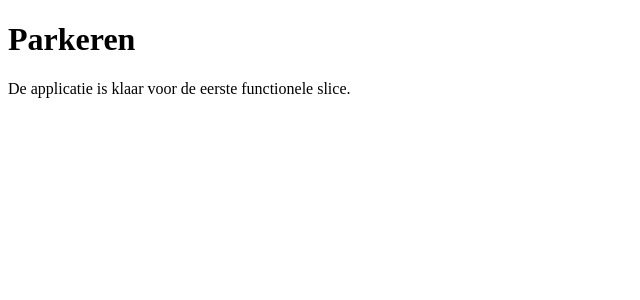
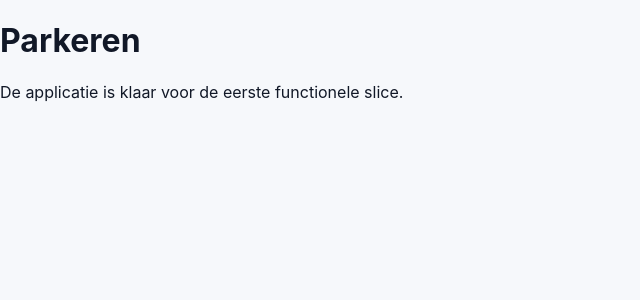
Before and after one commit to VanHinthem/Parkeren, a React (Vite) app in the folder src/Parkeren.Web/: page / in a window 1280 px wide. Shown: the top 300 px of the page, without its empty margins (0-640 px from the left). Built offline with nearby package versions, Linux system fonts and the light colour scheme.

Commit message:
feat: initialize design theme

```diff
--- a/src/Parkeren.Web/src/main.tsx
+++ b/src/Parkeren.Web/src/main.tsx
@@ -2,11 +2,16 @@ import React from "react";
 import ReactDOM from "react-dom/client";
 import { BrowserRouter } from "react-router-dom";
 import App from "./App";
+import { applyTheme, getThemePreference } from "./design/theme/theme";
+import "./design/styles/global.css";
+
+applyTheme(getThemePreference());
+
+const media = window.matchMedia("(prefers-color-scheme: dark)");
+media.addEventListener("change", () => {
+  if (getThemePreference() === "system") applyTheme("system");
+});
 
 ReactDOM.createRoot(document.getElementById("root")!).render(
-  <React.StrictMode>
-    <BrowserRouter>
-      <App />
-    </BrowserRouter>
-  </React.StrictMode>
+  <React.StrictMode><BrowserRouter><App /></BrowserRouter></React.StrictMode>
 );
```
